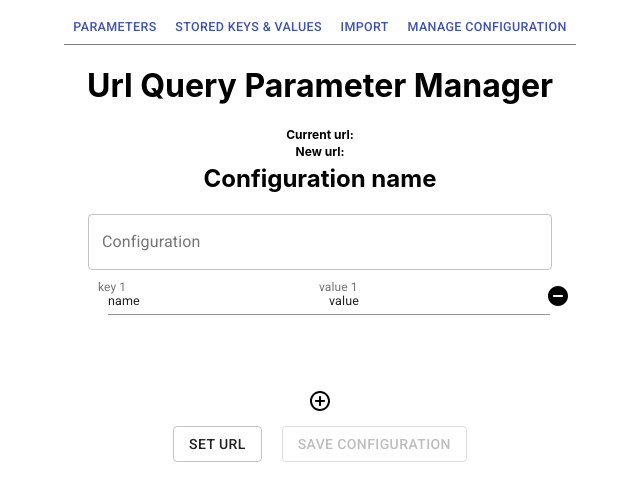
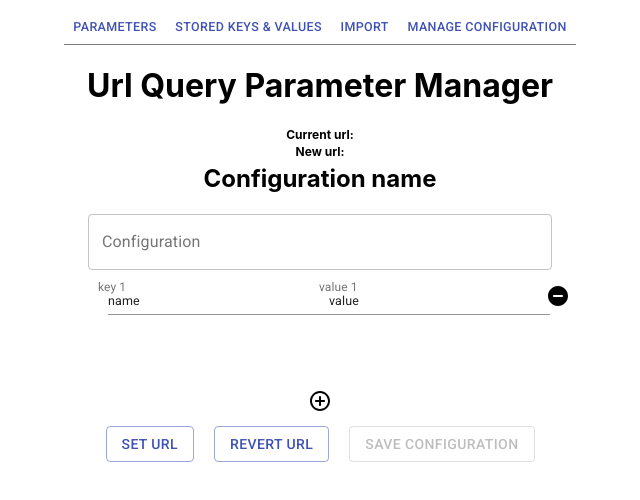
Before and after one commit to Juliafin/urlQueryParamterManager, a React app in the folder url-query-parameter-manager/: page / in a window 1280 px wide. Shown: the top 500 px of the page, without its empty margins (0-640 px from the left). Built offline with nearby package versions, Linux system fonts and the light colour scheme.

Commit message:
Implemented reverting url and some cleanup

```diff
--- a/url-query-parameter-manager/src/components/pages/ParameterLayout.js
+++ b/url-query-parameter-manager/src/components/pages/ParameterLayout.js
@@ -48,16 +48,28 @@ const ParameterLayout = () => {
       <Container className="configurationButtonContainer">
         <Button
           className="configurationButton"
-          onClick={handlers.setUrlHandler}
+          onClick={(event) => {
+            handlers.setUrlHandler(event, newUrl)}}
           variant="outlined"
+          color="primary"
         >
           Set Url
+        </Button>
+        <Button
+          className="configurationButton"
+          onClick={(event) => {
+            handlers.setUrlHandler(event, url)}}
+          variant="outlined"
+          color="primary"
+        >
+          Revert Url
         </Button>
         <Button
           className="configurationButton"
           onClick={handlers.saveConfigurationHandler}
           disabled={isConfigurationButtonDisabled}
           variant="outlined"
+          color="primary"
         >
           Save Configuration
         </Button>
--- a/url-query-parameter-manager/src/store/URLManagerContext.js
+++ b/url-query-parameter-manager/src/store/URLManagerContext.js
@@ -83,10 +83,9 @@ export class UrlManagerContextProvider extends React.Component {
     this.setState({newUrl})
   }
 
-  setUrlHandler = (event) => {
-    const queryString = createQueryString(this.state.queryFields);
-    const url = this.state.url.replace(/(.*)(\?.*)/, "$1");
-    setUrl(queryString, url);
+  setUrlHandler = (event, url) => {
+    console.log('NEW URL', encodeURI(this.state.newUrl));
+    setUrl(encodeURI(url));
   };
 
   queryFieldOnAddHandler = (event) => {
--- a/url-query-parameter-manager/src/utils/setUrl.js
+++ b/url-query-parameter-manager/src/utils/setUrl.js
@@ -1,6 +1,8 @@
-export const setUrl = (queryString, url) => {
+export const setUrl = (url) => {
 
-  const script = `history.replaceState("", "", "${url}${queryString}")`
+
+
+  const script = `history.replaceState("", "", "${url}")`
 
   window.chrome.tabs.executeScript(null, {code: script});
 }
```
